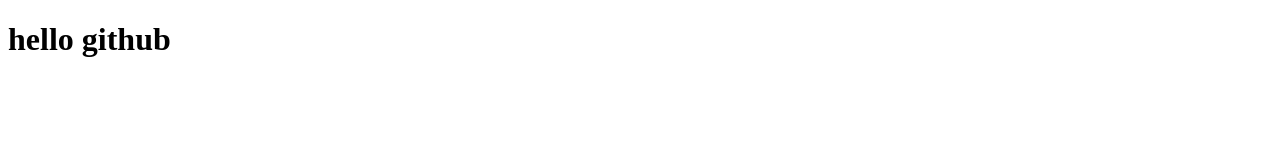
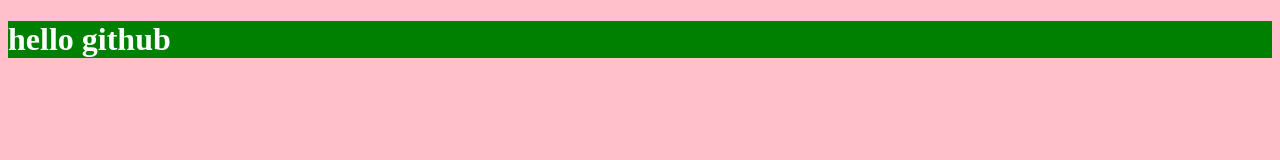
Before and after one commit to JamesSwayer/first-git-client, a plain HTML site: page index.html in a window 1280 px wide. Drawn offline with Linux system fonts and the light colour scheme.

Commit message:
add bg to heading

```diff
--- a/index.html
+++ b/index.html
@@ -3,6 +3,7 @@
 <head>
   <meta charset="UTF-8">
   <title>Document</title>
+  <link rel="stylesheet" href="main.css">
 </head>
 <body>
     <h1>hello github</h1>
--- a/main.css
+++ b/main.css
@@ -1,3 +1,8 @@
 body {
   background: pink;
 }
+
+h1 {
+  background: green;
+  color: #fff;
+}
```
